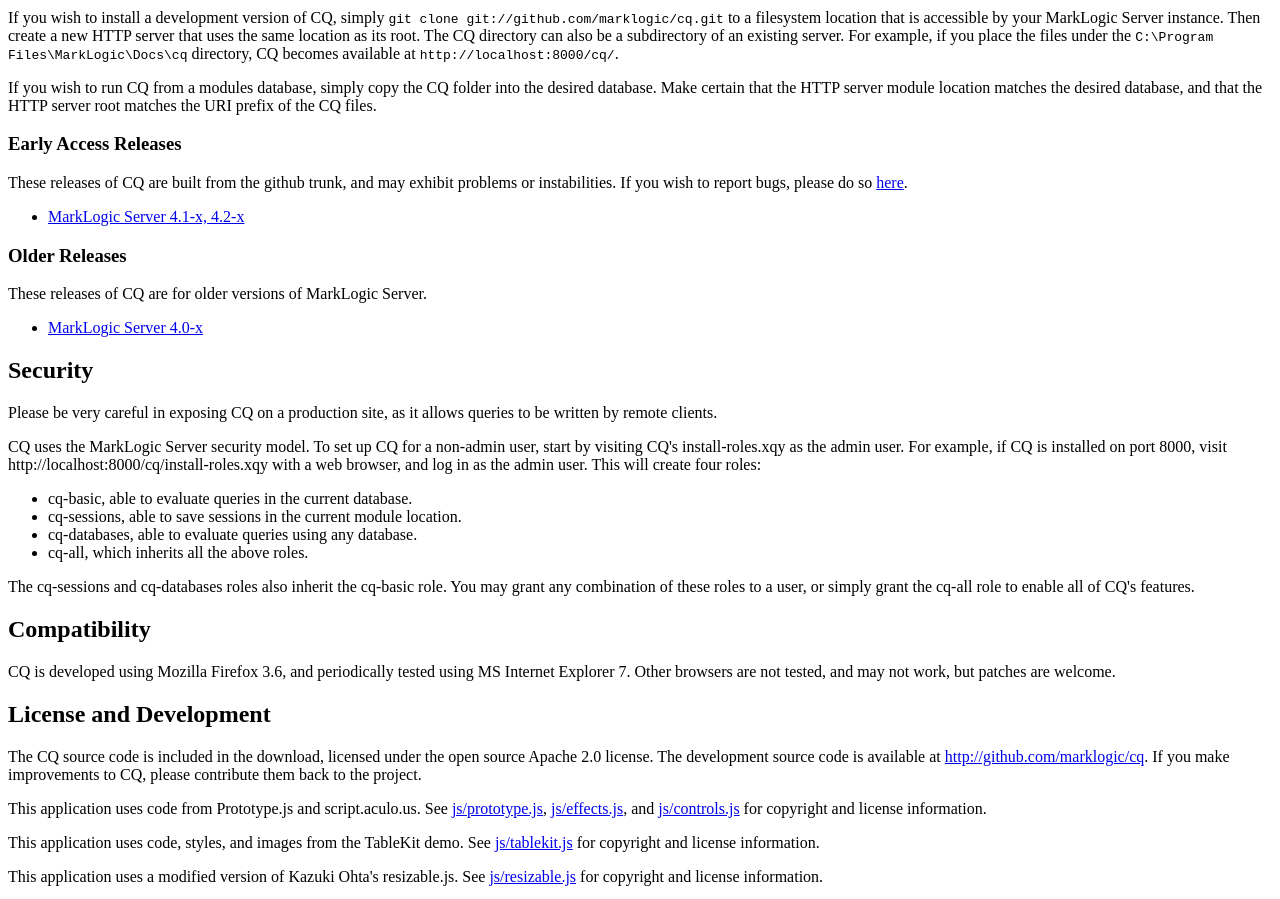
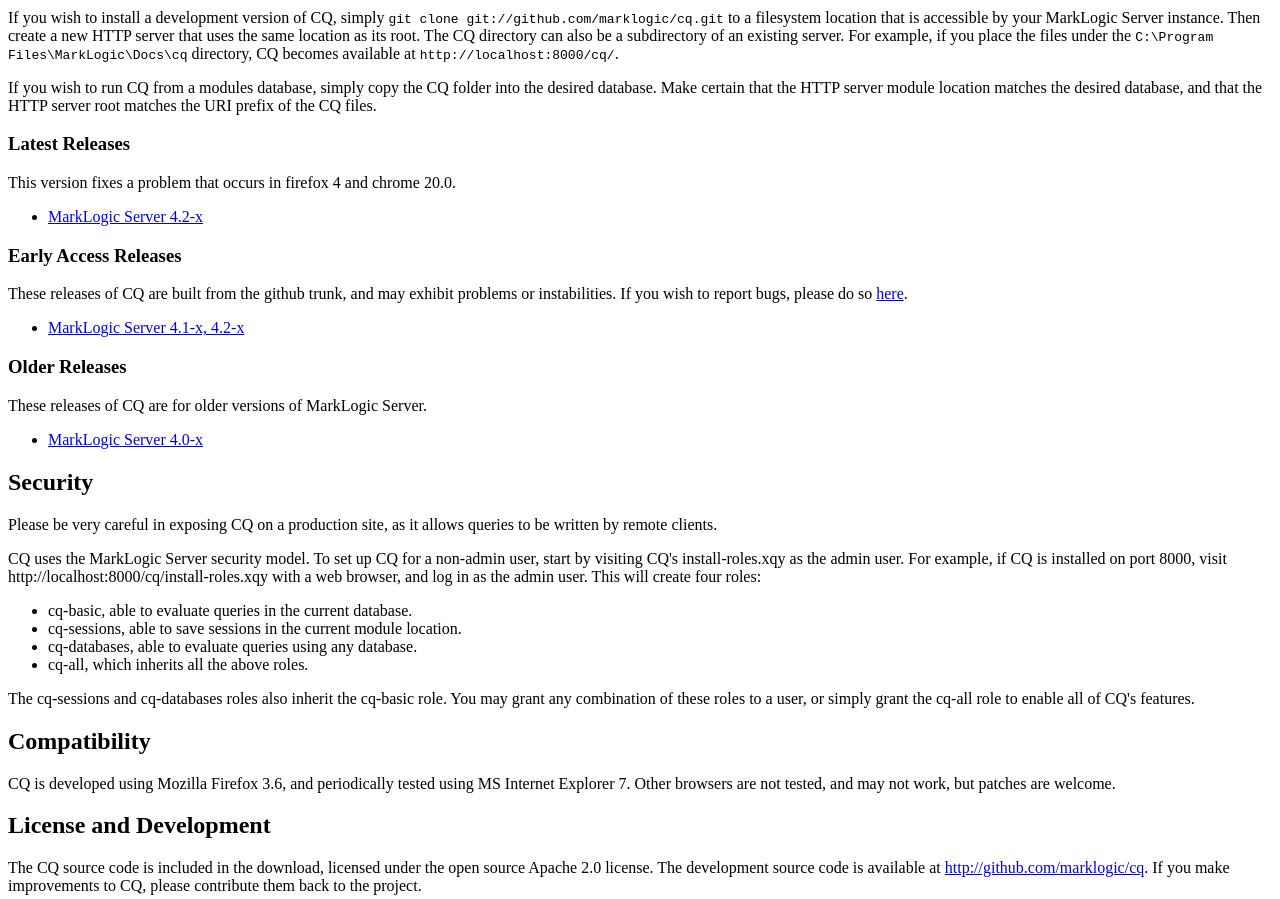
Before and after one commit to MarkLogic-Attic/cq, a plain HTML site: page index.html in a window 1280 px wide. Shown: the part 920-1819 px from the top of the page. Drawn offline with Linux system fonts and the light colour scheme.

Commit message:
add link to 4.1-2

```diff
--- a/index.html
+++ b/index.html
@@ -45,6 +45,14 @@ CQ becomes available at <code>http://localhost:8000/cq/</code>.
   HTTP server module location matches the desired database,
   and that the HTTP server root matches the URI prefix of the CQ files.
 </p>
+
+<h3>Latest Releases</h3>
+<p>
+  This version fixes a problem that occurs in firefox 4 and chrome 20.0.
+</p>
+<ul>
+<li><a href="mark-logic-cq-4.1-2.zip">MarkLogic Server 4.2-x</a></li>
+</ul>
 
 <h3>Early Access Releases</h3>
 <p>
```
